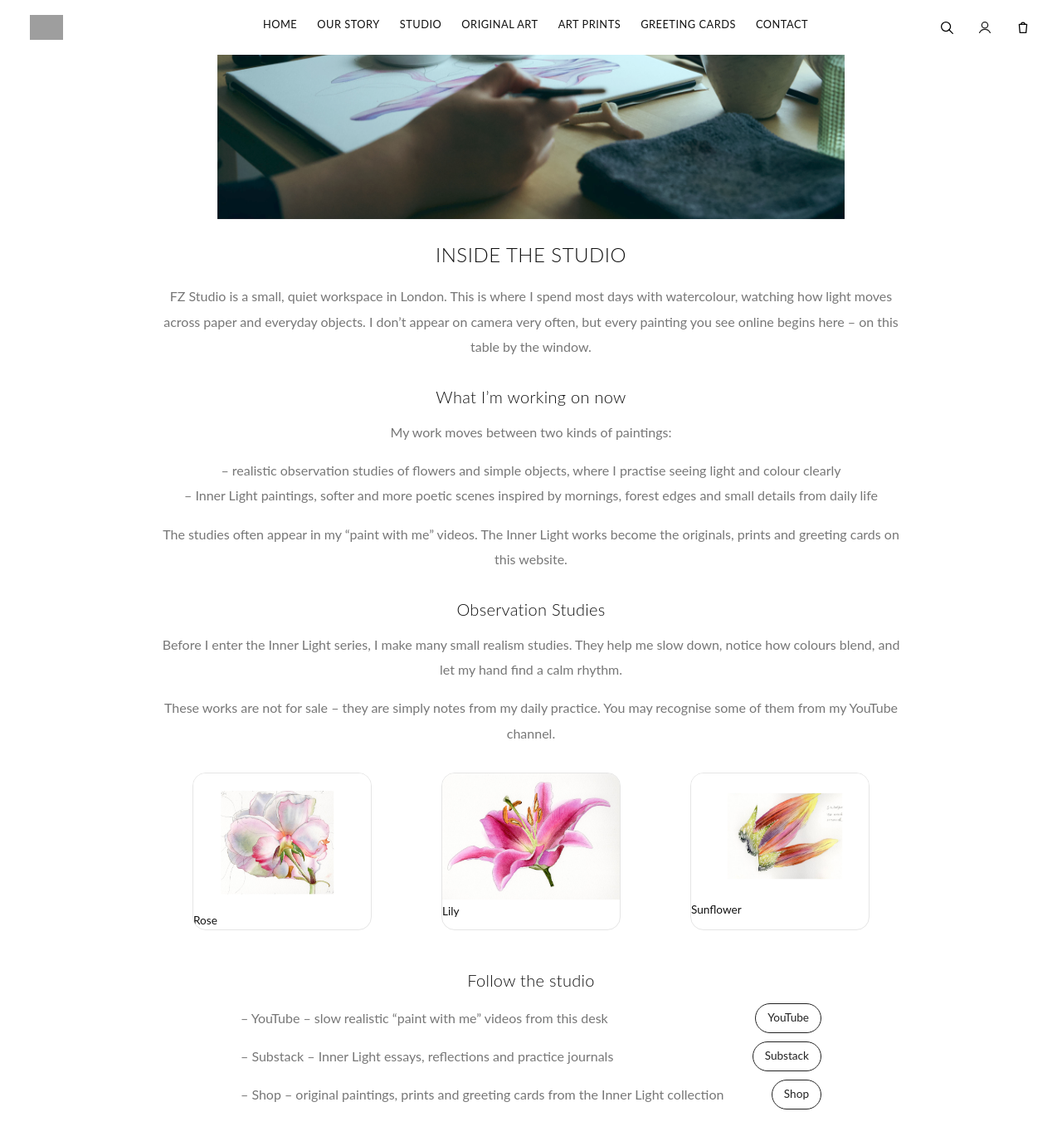
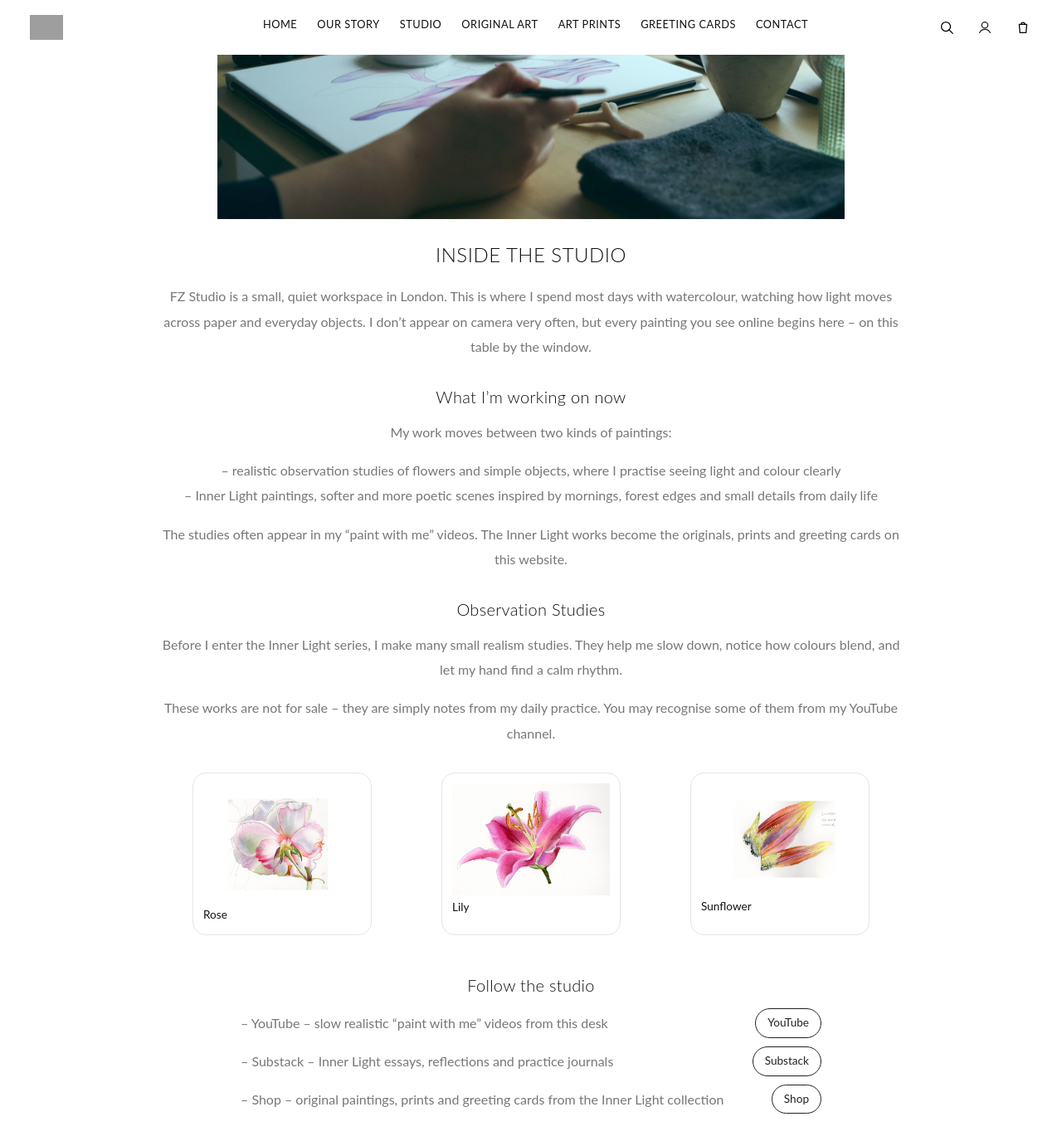
Before and after one commit to Leondecoding/Leondecoding.github.io, a Jekyll site: the page built from studio.html, in a window 1280 px wide and 1400 px high, scrolled down 338 px. Shown: the top 1381 px of the window at 83% size. Built offline with Jekyll 4.4.1, drawn with Linux system fonts in a browser that asks for light colours; grey boxes are pictures that could not be loaded.

Commit message:
Update studio.html

```diff
--- a/studio.html
+++ b/studio.html
@@ -113,6 +113,7 @@ permalink: /studio/
   border-radius: 16px;      /* 圆角大一点，接近产品卡片的感觉 */
   border: 1px solid #e5e5e5;/* 淡灰色边框 */
   background-color: #fff;   /* 背景白色，让边框更明显 */
+  padding: 12px;   /* 让图片和标题整体离四周边框各缩进 12px */
 }
 
 
```
